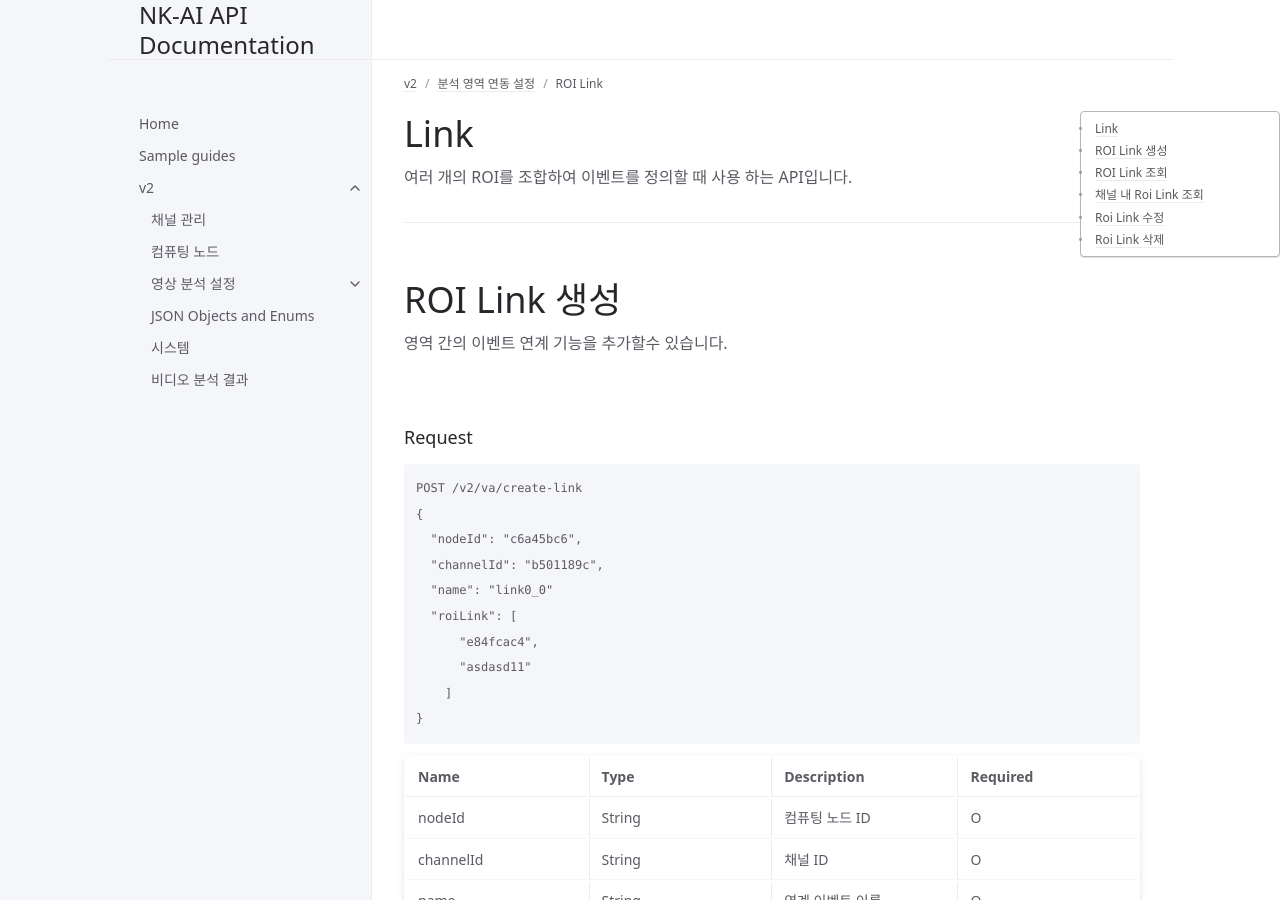
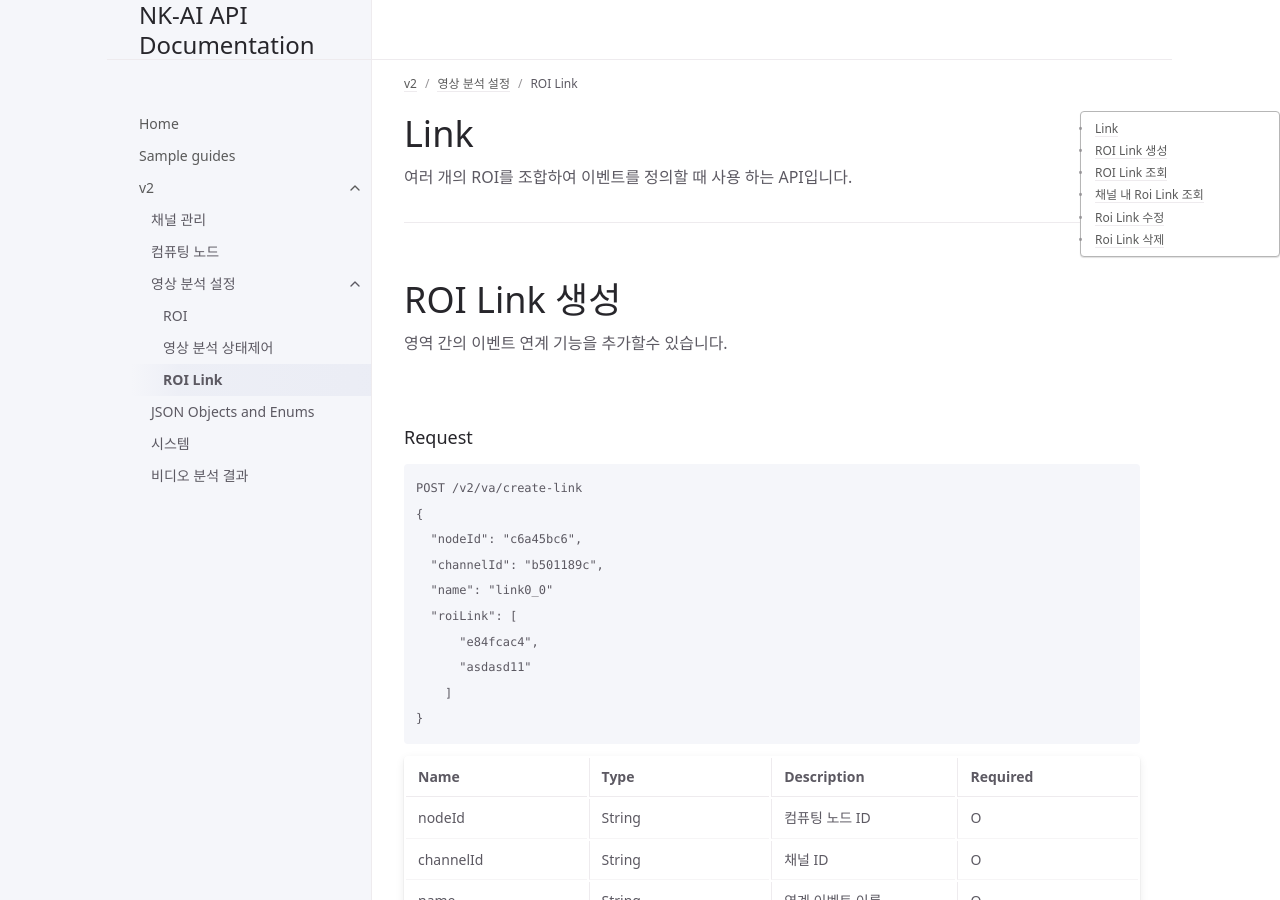
Before and after one commit to uteakO/rest-api, a Jekyll site: the page built from docs/v2/va_control/roi_link.md, in a window 1280 px wide and 900 px high. Built offline with Jekyll 4.4.1, drawn with Linux system fonts in a browser that asks for light colours.

Commit message:
doc : page navigator child

```diff
--- a/docs/v2/va_control/roi.md
+++ b/docs/v2/va_control/roi.md
@@ -2,7 +2,7 @@
 layout: default
 title: ROI
 nav_order: 2
-parent: 분석 영역 설정
+parent: 영상 분석 설정
 grand_parent: v2
 permalink: /docs/v2/va_control/roi
 ---
--- a/docs/v2/va_control/roi_link.md
+++ b/docs/v2/va_control/roi_link.md
@@ -2,7 +2,7 @@
 layout: default
 title: ROI Link
 nav_order: 4
-parent: 분석 영역 연동 설정
+parent: 영상 분석 설정
 grand_parent: v2
 permalink: /docs/v2/va_control/roi_link
 ---
```
Also changed, not shown: docs/v2/va_control/va_control.md (+1 -1 lines).
